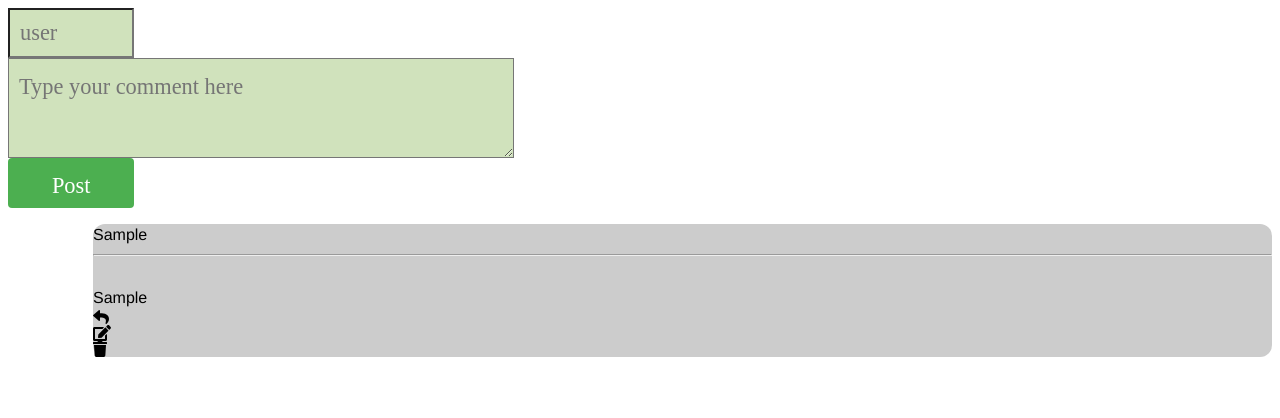
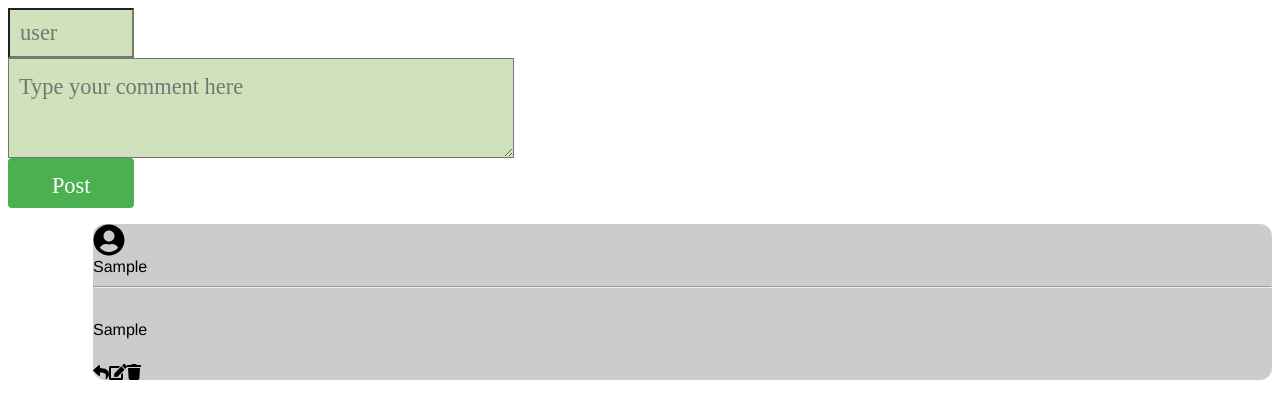
Before and after one commit to Arpita777/comment-widget, a React (Create React App) app: page / in a window 1280 px wide. Both pictures are taken after typing "Sample", "Sample" into the empty fields and a click on the input "Post". Shown: the top 418 px of the page. Built offline with nearby package versions, Linux system fonts and the light colour scheme.

Commit message:
3 files modified

```diff
--- a/component/Comment.js
+++ b/component/Comment.js
@@ -1,9 +1,10 @@
 import React from 'react';
 import { FontAwesomeIcon } from '@fortawesome/react-fontawesome';
-import { faReply,faEdit,faTrash} from '@fortawesome/free-solid-svg-icons';
+import { faReply,faEdit,faTrash,faUserCircle} from '@fortawesome/free-solid-svg-icons';
 
 const Comment = ({handleDelete,handleEdit,handleReply,comment}) => {
   const setReply=(id)=>{
+    window.scroll(0, 0)
     handleReply(id)
   }
   const setEdit=(id)=>{
@@ -19,15 +20,18 @@ const Comment = ({handleDelete,handleEdit,handleReply,comment}) => {
   return (
     <div style={{"marginLeft": "25px", "marginTop": "10px"}}>
       <div className='card'>
-      {comment.user}<hr/><br/>
-      {comment.comment}<br/>
+      <FontAwesomeIcon icon={faUserCircle}
+                       size={'2x'}
+                       style={{margin:'auto',justifyContent:'center'}}/>
+      <div className='user'>{comment.user}</div><hr/><br/>
+      <div className='comment'>{comment.comment}</div><br/>
       <FontAwesomeIcon icon={faReply}
                  onClick={()=>setReply(comment.userid)}
-                style={{cursor:'pointer'}}/><br/>
+                style={{cursor:'pointer'}}/>
 
       <FontAwesomeIcon icon={faEdit}
                  onClick={()=>setEdit(comment.userid)}
-                style={{cursor:'pointer'}}/><br/>
+                style={{cursor:'pointer'}}/>
 
       <FontAwesomeIcon icon={faTrash}
                  onClick={()=>setDelete(comment.userid)}
--- a/component/Form.js
+++ b/component/Form.js
@@ -122,10 +122,12 @@ for(var key in obj){
        <form onSubmit={this.handleSubmit}>
          <input type='text' name='user' value={user}
                 onChange={this.handleChange}
-                placeholder='user'/><br/>
+                placeholder='user'
+                required/><br/>
          <textarea name="comment" value={comment}
                    placeholder='Type your comment here'
-                   onChange={this.handleChange}>Enter text here...</textarea><br/>
+                   onChange={this.handleChange}
+                   required>Enter text here...</textarea><br/>
          <input type='submit' value='Post'/>
        </form>
     )
--- a/style.css
+++ b/style.css
@@ -1,7 +1,6 @@
 h1, p {
   font-family: Lato;
 }
-.fa { font-family: 'FontAwesome' !important; }
 .card{
   font-size: 1em;
     position: relative;
@@ -11,6 +10,7 @@ h1, p {
     line-height: 1.4em;
     font-family: Helvetica;
 }
+
 textarea{
         width: 40%;
         height: 100px;
```
